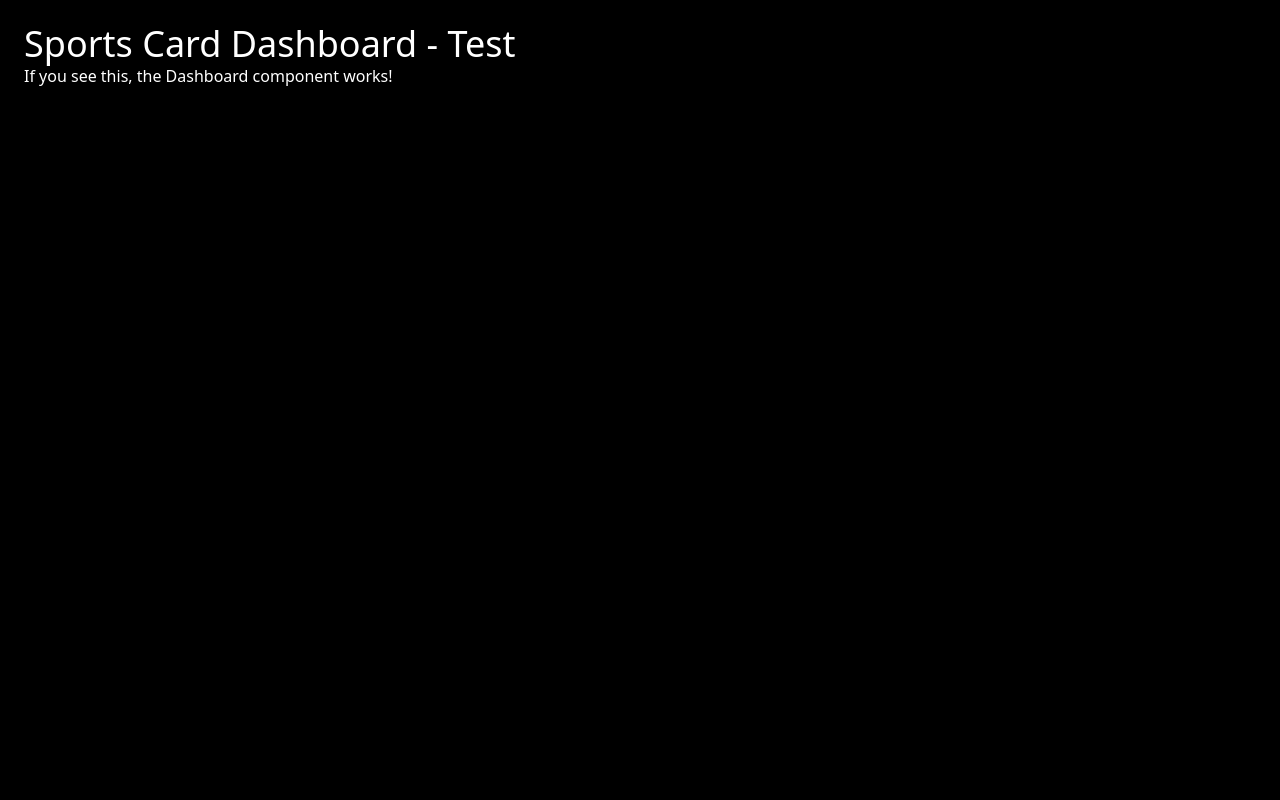
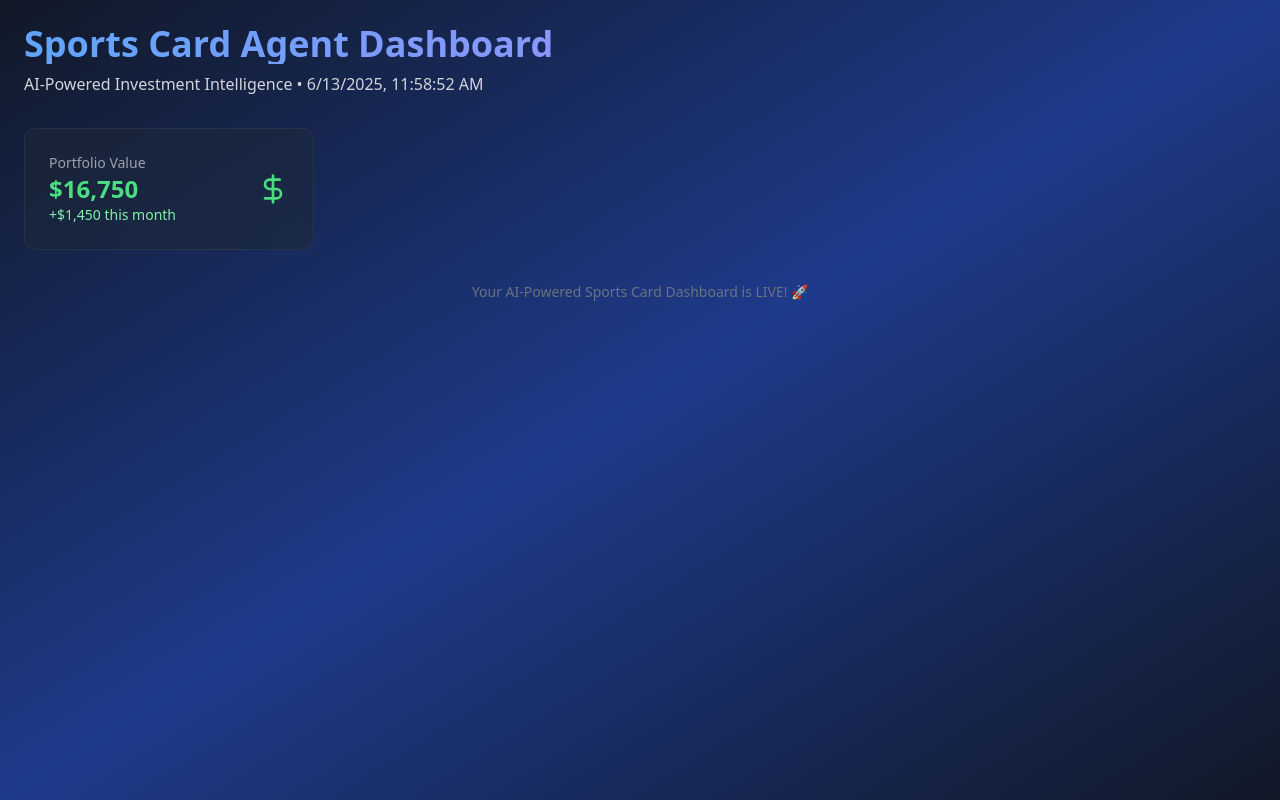
Before and after one commit to jlove703/sports-cards-ai-v3, a Next.js app: page / in a window 1280 px wide. Built offline with nearby package versions, Linux system fonts and the light colour scheme.

Commit message:
Update dashboard.tsx

```diff
--- a/components/dashboard.tsx
+++ b/components/dashboard.tsx
@@ -1,8 +1,47 @@
+'use client'
+
+import React, { useState, useEffect } from 'react';
+import { DollarSign, Target, Star, AlertCircle } from 'lucide-react';
+
 export default function Dashboard() {
+  const [currentTime, setCurrentTime] = useState(new Date());
+
+  useEffect(() => {
+    const timer = setInterval(() => {
+      setCurrentTime(new Date());
+    }, 1000);
+    return () => clearInterval(timer);
+  }, []);
+
   return (
-    <div className="min-h-screen bg-black text-white p-6">
-      <h1 className="text-4xl">Sports Card Dashboard - Test</h1>
-      <p>If you see this, the Dashboard component works!</p>
+    <div className="min-h-screen bg-gradient-to-br from-gray-900 via-blue-900 to-gray-900 text-white p-6">
+      <div className="max-w-7xl mx-auto">
+        <div className="mb-8">
+          <h1 className="text-4xl font-bold bg-gradient-to-r from-blue-400 to-purple-400 bg-clip-text text-transparent">
+            Sports Card Agent Dashboard
+          </h1>
+          <p className="text-gray-300 mt-2">
+            AI-Powered Investment Intelligence • {currentTime.toLocaleString()}
+          </p>
+        </div>
+
+        <div className="grid grid-cols-1 md:grid-cols-2 lg:grid-cols-4 gap-6 mb-8">
+          <div className="bg-gray-800/50 backdrop-blur-sm rounded-xl p-6 border border-gray-700/50">
+            <div className="flex items-center justify-between">
+              <div>
+                <p className="text-gray-400 text-sm">Portfolio Value</p>
+                <p className="text-2xl font-bold text-green-400">$16,750</p>
+                <p className="text-sm text-green-300">+$1,450 this month</p>
+              </div>
+              <DollarSign className="w-8 h-8 text-green-400" />
+            </div>
+          </div>
+        </div>
+
+        <div className="mt-8 text-center text-gray-500 text-sm">
+          <p>Your AI-Powered Sports Card Dashboard is LIVE! 🚀</p>
+        </div>
+      </div>
     </div>
   );
 }
```
